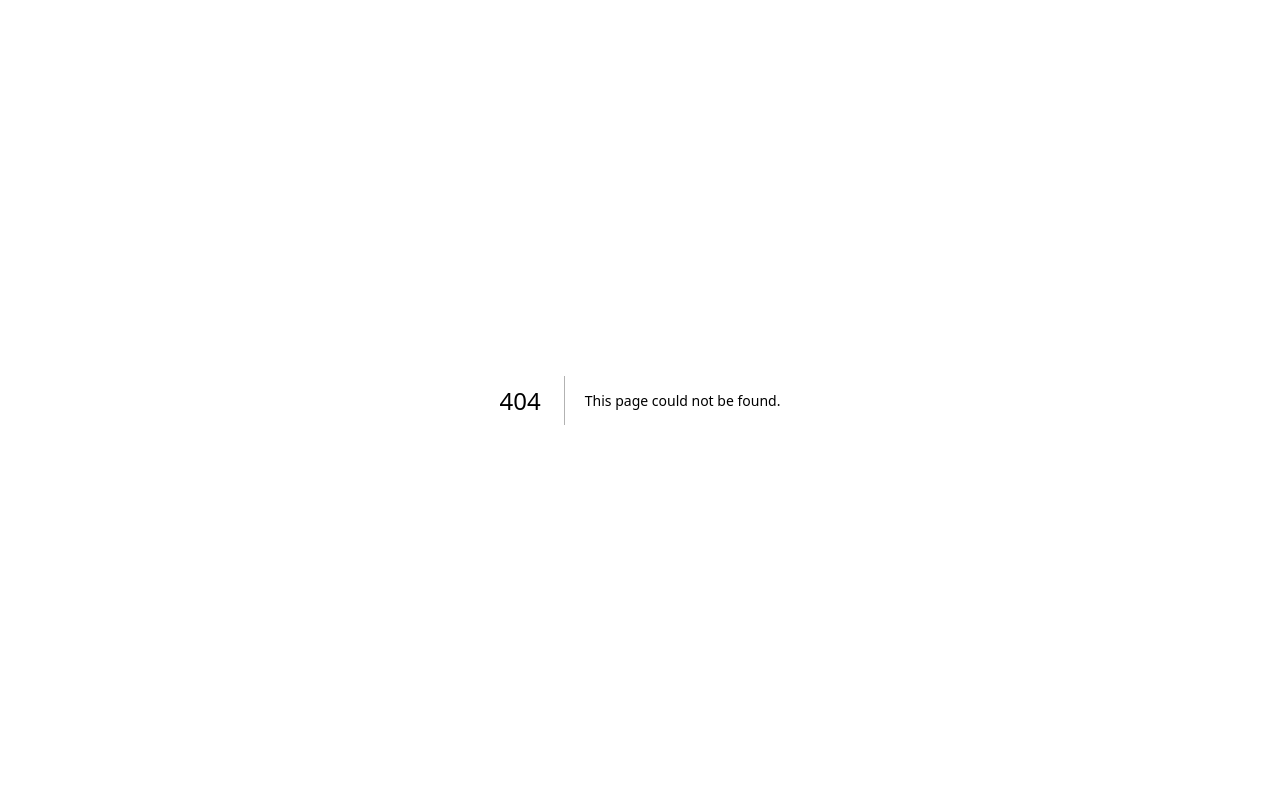
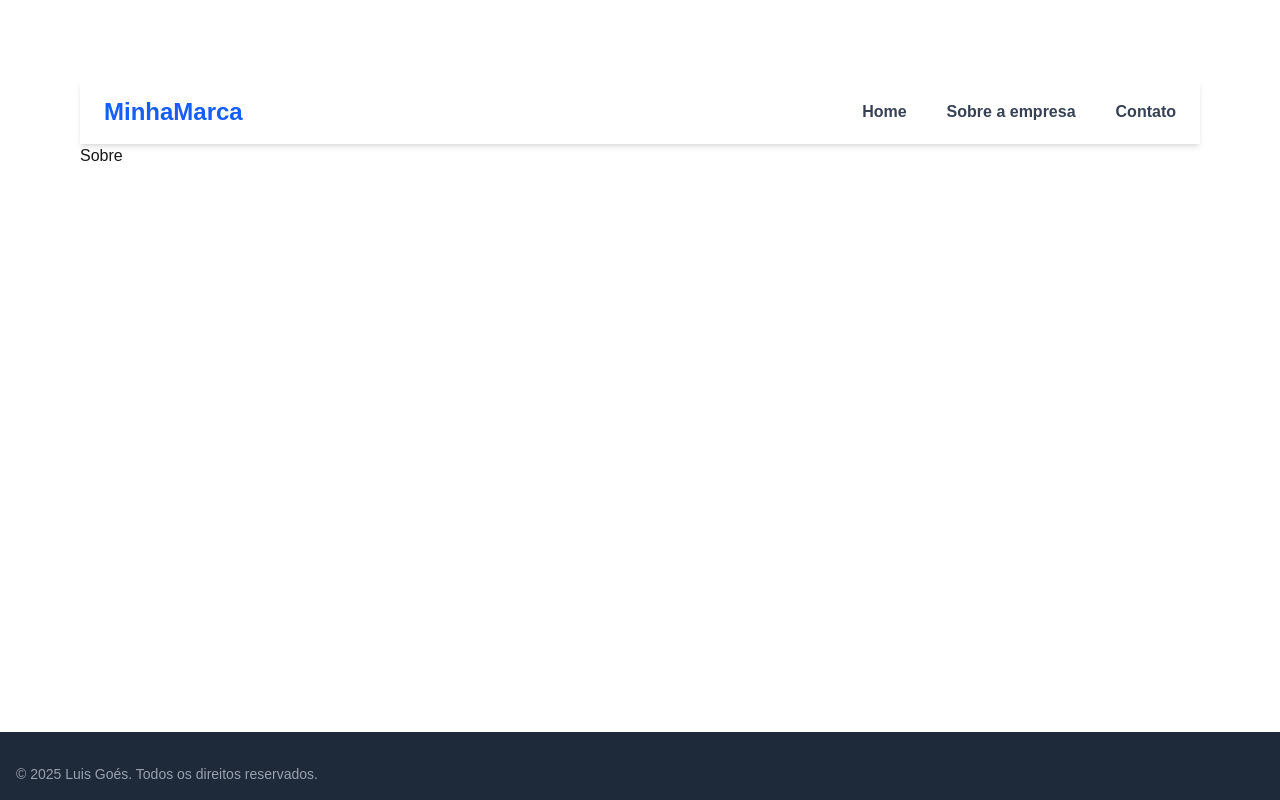
Before and after one commit to Lu1sGabriel/React-Course, a Next.js app: page /about in a window 1280 px wide. Before the commit this address had no page. Built offline with nearby package versions, Linux system fonts and the light colour scheme.

Commit message:
Feat: Improve `Menu` component style

```diff
--- /dev/null
+++ b/src/app/about/page.tsx
@@ -0,0 +1,14 @@
+import Footer from "@/components/Footer";
+import Menu from "@/components/Menu";
+
+const About = () => {
+  return (
+    <div className="m-10 p-10">
+      <Menu></Menu>
+      <h2>Sobre</h2>
+      <Footer></Footer>
+    </div>
+  );
+};
+
+export default About;
--- /dev/null
+++ b/src/app/contact/page.tsx
@@ -0,0 +1,14 @@
+import Footer from "@/components/Footer";
+import Menu from "@/components/Menu";
+
+const Contact = () => {
+  return (
+    <div className="m-10 p-10">
+      <Menu></Menu>
+      <h2>Contact</h2>
+      <Footer></Footer>
+    </div>
+  );
+};
+
+export default Contact;
--- a/src/components/Menu/index.tsx
+++ b/src/components/Menu/index.tsx
@@ -1,26 +1,39 @@
+import React from "react";
 import Link from "next/link";
 
 const Menu: React.FC = () => {
   return (
-    <div className="mb-5">
-      <nav>
-        <ul>
-          <nav>
-            <ul>
+    <nav className="bg-white shadow-md sticky top-0 z-50">
+      <div className="container mx-auto px-6 py-4 flex justify-between items-center">
+        <div className="text-2xl font-bold text-blue-600">MinhaMarca</div>
+        <ul className="hidden md:flex space-x-10 text-gray-700 font-semibold">
           <li>
-                <Link href="/">Home</Link>
+            <Link
+              href="/"
+              className="hover:text-blue-600 transition-colors duration-300"
+            >
+              Home
+            </Link>
           </li>
           <li>
-                <Link href="/about">Sobre a empresa</Link>
+            <Link
+              href="/about"
+              className="hover:text-blue-600 transition-colors duration-300>"
+            >
+              Sobre a empresa
+            </Link>
           </li>
           <li>
-                <Link href="/contact">Contato</Link>
+            <Link
+              href="/contact"
+              className="hover:text-blue-600 transition-colors duration-300"
+            >
+              Contato
+            </Link>
           </li>
         </ul>
+      </div>
     </nav>
-        </ul>
-      </nav>
-    </div>
   );
 };
 
```
Lines whose indentation alone changed are shown as unchanged.
